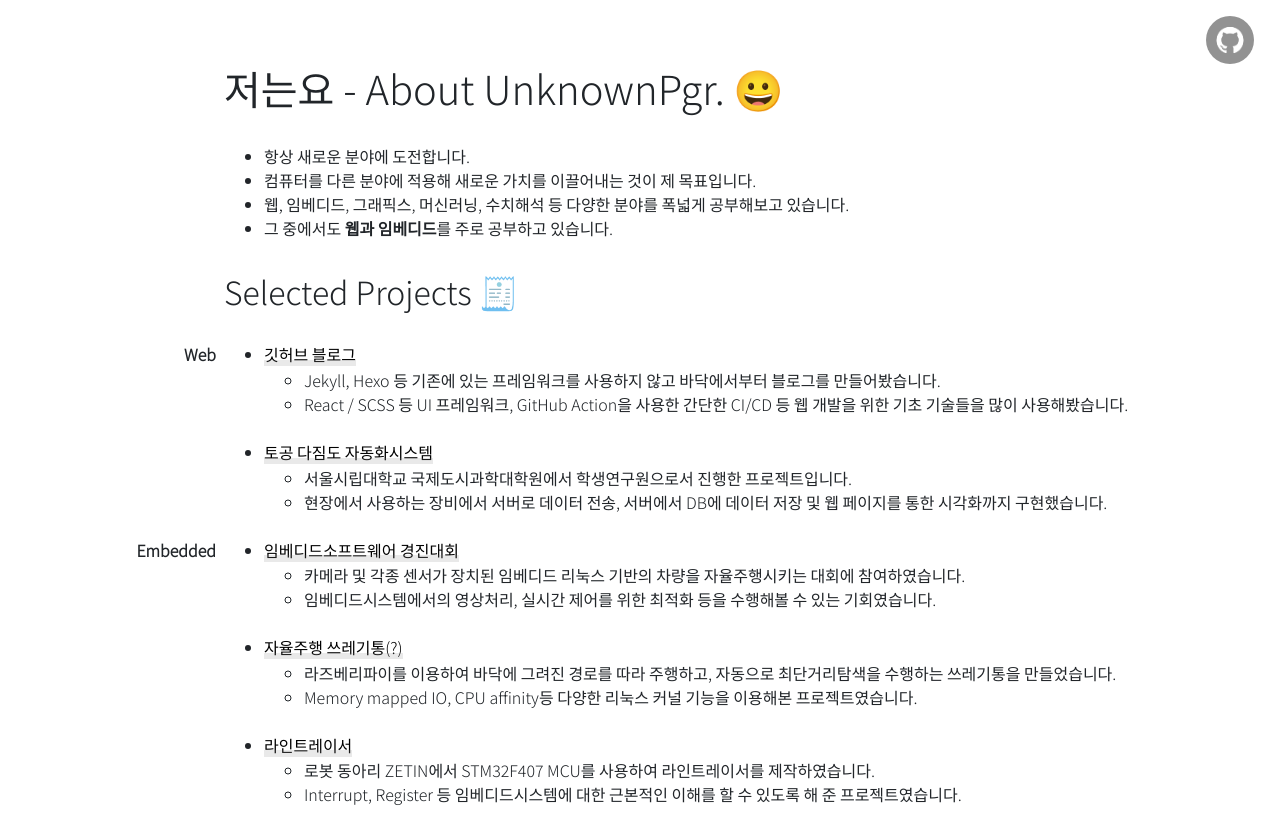
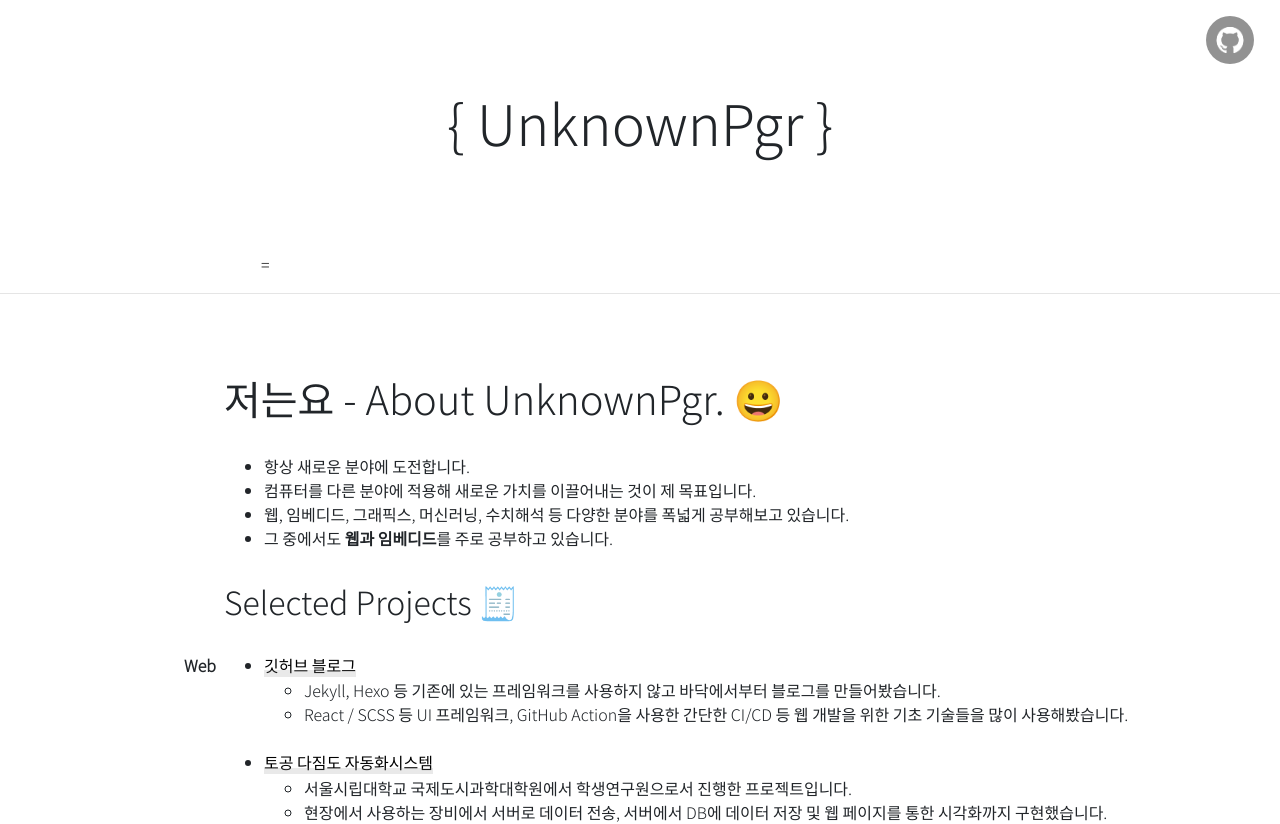
Before and after one commit to unknownpgr/unknownpgr.github.io, a React (Create React App) app in the folder frontend/: page /about in a window 1280 px wide. Shown: the top 824 px of the page. Built offline with nearby package versions, Linux system fonts and the light colour scheme; no server answers.

Commit message:
[frontend]Move nav and show title at about page

```diff
--- a/frontend/src/App/App.js
+++ b/frontend/src/App/App.js
@@ -45,7 +45,16 @@ function App() {
         {redirect}
         <Switch>
           <Route path="/posts/:postName" component={PostContainer} />
-          <Route exact path="/about" component={AboutPage} />
+          <Route exact path="/about" >
+            <div className="blog-title">
+              <h1 className="display-4 py-4 text-center">{blogTitle}</h1>
+            </div>
+            <div className="container container-main">
+              <Nav showLeft={false} />
+            </div>
+            <hr className="hr-full"></hr>
+            <AboutPage />
+          </Route>
           <Route>
             <div className="blog-title">
               <h1 className="display-4 py-4 text-center">{blogTitle}</h1>
--- a/frontend/src/App/app.scss
+++ b/frontend/src/App/app.scss
@@ -63,3 +63,7 @@ footer {
 .container-main {
 	max-width: 800px;
 }
+
+.hr-full {
+	width: 100%;
+}
--- a/frontend/src/components/Nav/Nav.js
+++ b/frontend/src/components/Nav/Nav.js
@@ -4,7 +4,7 @@ import "./nav.scss";
 import mapDict from "libs/mapDict";
 import withMetadata from "hocs/withMetadata";
 
-function Nav({ location, meta }) {
+function Nav({ location, meta, showLeft = true }) {
 
   let [open, setOpen] = useState(false);
 
@@ -38,7 +38,7 @@ function Nav({ location, meta }) {
       <Link className="p-2" to="/about"> About </Link>
       <Link className="p-2" to="/lab"> Lab </Link>
       <hr></hr>
-      <div id="blog-side-right">
+      {showLeft && <div id="blog-side-left">
         {mapDict(categories, (category, { link, count }) => {
           const boldClass = (cat === category) || (link === '/' && !cat) ? 'bold' : '';
           return (
@@ -50,7 +50,7 @@ function Nav({ location, meta }) {
             </Link>
           );
         })}
-      </div>
+      </div>}
     </div>
   </nav>;
 }
--- a/frontend/src/components/Nav/nav.scss
+++ b/frontend/src/components/Nav/nav.scss
@@ -8,11 +8,11 @@
 		outline: none;
 	}
 
-  #blog-side-right {
+	#blog-side-left {
 		z-index: 1;
 		position: fixed;
 		left: 48px;
-    top: 30%;
+		top: 20%;
 		padding-top: 5rem;
 		display: flex;
 		flex-direction: column;
@@ -61,7 +61,7 @@
 			z-index: 2;
 		}
 
-    #blog-side-right {
+		#blog-side-left {
 			position: static;
 			padding-top: 0;
 		}
```
Lines whose indentation alone changed are shown as unchanged.
